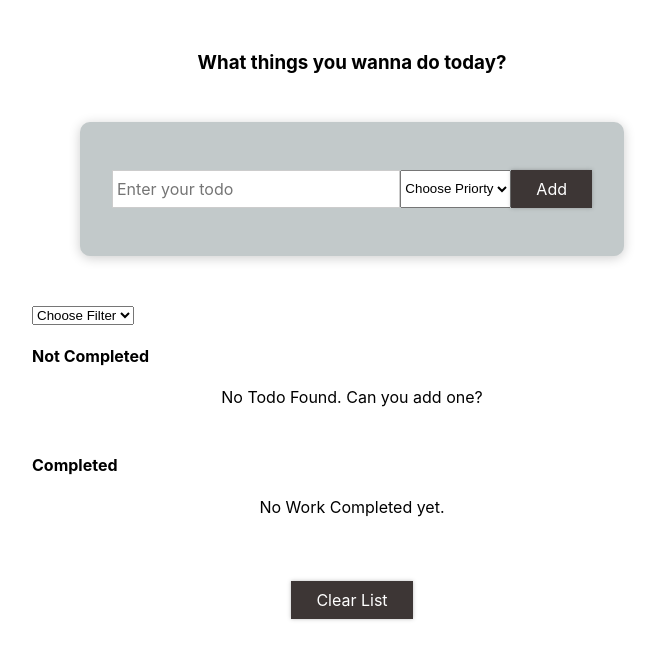
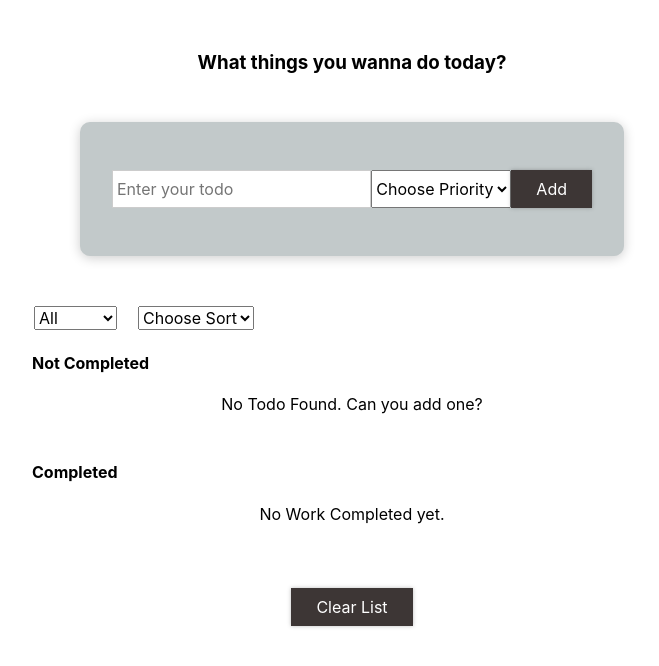
Before and after one commit to VishakAmin/todo_task, a React (Create React App) app: page / in a window 1280 px wide. Shown: the top 666 px of the page, without its empty margins (288-947 px from the left). Built offline with nearby package versions, Linux system fonts and the light colour scheme; the HTML template or start-up script is replaced by a standard one.

Commit message:
Added Filter and sort feature

```diff
--- a/src/App.css
+++ b/src/App.css
@@ -14,6 +14,15 @@
   margin: 3rem auto;
 }
 
+#select-list{
+ display: flex;
+}
+
+#select{
+  width: 100px;
+  padding: 2px;
+}
+
 .header{
   padding-top: 2rem;
   text-align: center  ;
--- a/src/App.js
+++ b/src/App.js
@@ -5,9 +5,7 @@ import TodoInput from './components/Todo/TodoInput/TodoInput';
 import TodoLists from './components/Todo/TodoList/TodoLists';
 import uuid from 'react-uuid'
 import Button from './components/UI/Button/Button';
-
-
-
+import Select from './components/UI/Select/Select';
 
 const getlocalStorageItems = () => {
   const todo = localStorage.getItem('lists');
@@ -19,22 +17,21 @@ const getlocalStorageItems = () => {
   }
 }
 
-
 function App() {
-
   const [todoList, setTodoList] = useState(getlocalStorageItems())
   const [completedTodo, setCompletedTodo] = useState([])
   const [incompleteTodo, setIncompletedTodo] = useState([])
-  const [priortyFilter,  setPriortyFilter] = useState("")
-
+  const [priorityFilter,  setPriorityFilter] = useState("all")
+  const [todoFilter, setTodoFilter] = useState([])
+  const [sortType, setSortType] = useState()
 
 
   useEffect(() => {
     localStorage.setItem('lists', JSON.stringify(todoList))
-
     setCompletedTodo(todoList.filter(list => list.completed === true))
     setIncompletedTodo(todoList.filter(list => list.completed === false))
-    }, [todoList])
+    },[todoList])
+
 
   let todo = (
     <p style={{textAlign:"center"}}>No Todo Found. Can you add one?</p>
@@ -44,12 +41,15 @@ function App() {
     <p style={{textAlign:"center"}}>No Work Completed yet. </p>
   )
 
-  const addTodoList = (task, priorty) => {
+  const addTodoList = (task, priority) => {
     setTodoList(prevList => {
       const updatedList = [...prevList];
-      updatedList.unshift({text:task, id: uuid(), completed: false, priorty:priorty })
+      updatedList.unshift({text:task, id: uuid(), completed: false, priority:priority })
       return updatedList;
     })
+    setTodoFilter(todoList)
+    setTodoFilter("")
+    setSortType("")
     console.log(todoList);
   }
 
@@ -60,29 +60,53 @@ function App() {
     })
   }
 
-  const updateTodoList = (id, newValue) => {
+  const updateTodoList = (id, newValue, newPriority) => {
+    setTodoList(prevList =>  prevList.map( list =>  (
+      list.id === id ? {text:newValue, id:id, completed:false, priority:newPriority} : list
+    )))
+    setPriorityFilter("")
+    console.log(id,newValue);
+  }
 
-    setTodoList(prevList =>  prevList.map( list =>  (
-      list.id === id ? {text:newValue, id:id, completed:false} : list
-    )
-    ))
-    console.log(id,newValue);
-
-  }
   const completedTodolist = (id) => {
       let completed = todoList.map(list=>{
         return list.id === id ? { ...list, completed: !list.completed } : { ...list};
       })
       setTodoList(completed)
+      setPriorityFilter("")
   }
 
   const removeAllList = () => {
     setTodoList([])
+    setPriorityFilter("")
+    setSortType("")
   }
 
-  const handlePriortyFilter = (e) => {
-    setPriortyFilter(e.target.value)
+  const handlePriorityFilter = (e) => {
+    setPriorityFilter(e.target.value)
+    const filterTodo = e.target.value === "all" ? todoList : e.target.value === "high" ? todoList.filter(list => list.priority === "high")  : e.target.value === "low" ? todoList.filter(list => list.priority === "low") : todoList.filter(list => list.priority === "medium")
+    setTodoFilter(filterTodo)
+    setCompletedTodo(filterTodo.filter(list => list.completed === true))
+    setIncompletedTodo(filterTodo.filter(list => list.completed === false))
   }
+
+  const handleSort = (e) => {
+    setSortType(e.target.value);
+    const newList = [...todoList]
+    const sortArray = newList.sort( (a,b) => {
+      const CheckSort = (sortType === "asc") ? -1 : 1;
+      return CheckSort * a.text.localeCompare(b.text)
+    })
+    setTodoList(sortArray)
+    console.log("sasas",sortArray);
+  }
+
+  console.log(todoList, todoFilter);
+  console.log(completedTodo, incompleteTodo);
+  console.log(sortType);
+
+
+
 
   if (incompleteTodo.length > 0) {
     todo = (
@@ -92,12 +116,10 @@ function App() {
 
   if (completedTodo.length > 0 ) {
     compTodo = (
-      <TodoLists list={completedTodo} onDeletelist={deleteTodolist} onCompletedList ={completedTodolist} onUpdateTodoList = {updateTodoList}/>
+      <TodoLists list={completedTodo} onDeletelist={deleteTodolist} onCompletedList ={completedTodolist} onUpdateTodoList = {updateTodoList} />
     )
   }
 
-
-  console.log(priortyFilter);
   return (
     <div >
       <h3 className="header">
@@ -107,13 +129,25 @@ function App() {
         <TodoInput onAddTodo={addTodoList}/>
       </section>
       <section id="lists">
-          <select value={priortyFilter} onChange={handlePriortyFilter}>
-                <option value="" disabled hidden>Choose Filter</option>
+        <div id="select-list">
+          <div id="select">
+          <Select value={priorityFilter} onChange={handlePriorityFilter}>
                 <option value = "all" >All</option>
                 <option value = "low" >Low</option>
                 <option value = "medium">Medium</option>
                 <option value = "high"> High</option>
-          </select>
+          </Select>
+          </div>
+
+          <div id="select">
+          <Select value={sortType} onChange={handleSort}>
+                <option value = "" disabled selected >Choose Sort</option>
+                <option value = "asc" >aA-zZ</option>
+                <option value = "dsc">zZ-aA</option>
+           </Select>
+
+          </div>
+        </div>
         <h4>Not Completed</h4>
         {todo}
       </section>
@@ -122,7 +156,6 @@ function App() {
         <h4>Completed</h4>
         {compTodo}
       </section>
-
       <div className="clear-btn">
         <Button onClick={removeAllList}>Clear List</Button>
       </div>
--- a/src/components/Todo/TodoInput/TodoInput.js
+++ b/src/components/Todo/TodoInput/TodoInput.js
@@ -1,47 +1,46 @@
 import React,{useState} from 'react'
 import Button from '../../UI/Button/Button';
+import Select from '../../UI/Select/Select';
 
 import classes from  "./TodoInput.module.css"
 
-const TodoInput = (props) => {
+const TodoInput = ({edit, onAddTodo, onSubmit}) => {
 
-  const [inputValue, setInputValue] = useState(props.edit ?  props.edit.value : "");
-  const [priorty, setPriorty] = useState("")
-
+  const [inputValue, setInputValue] = useState(edit ?  edit.value : "");
+  const [priority, setPriority] = useState(edit ? edit.priority : "" )
 
   //mobex
   const todoInputChangeHandler = (e) => {
     setInputValue(e.target.value)
   }
 
-
-  const todoPriortyChangeHandler = (e) => {
-    setPriorty(e.target.value)
+  const todoPriorityChangeHandler = (e) => {
+    setPriority(e.target.value)
   }
 
   const formSubmitHandler = (e) => {
     e.preventDefault();
-    props.edit ? props.onSubmit(inputValue) : props.onAddTodo(inputValue, priorty)
+    edit ? onSubmit(inputValue,priority) : onAddTodo(inputValue, priority)
     console.log(inputValue);
     setInputValue("")
-    setPriorty("")
+    setPriority("")
   }
 
-
-  const buttonValue = props.edit ?  "Update" : "Add"
-  const placeholderValue = props.edit ? "Update your Todo" : "Enter your todo"
-
+  const buttonValue = edit ?  "Update" : "Add"
+  const placeholderValue = edit ? "Update your Todo" : "Enter your todo"
+  console.log(edit);
   return (
 
-    <form onSubmit={formSubmitHandler} className={classes.form}>
+    <form onSubmit={formSubmitHandler}>
         <div className={classes.formControl}>
           <input type="text" value={inputValue} required onChange={todoInputChangeHandler} placeholder={placeholderValue}/>
-          <select value={priorty}  required onChange={todoPriortyChangeHandler}>
-                <option value="" disabled hidden>Choose Priorty</option>
+          <Select value={priority} onChange={todoPriorityChangeHandler} required>
+                <option value="" disabled hidden>Choose Priority</option>
                 <option value = "low" >Low</option>
                 <option value = "medium">Medium</option>
                 <option value = "high"> High</option>
-          </select>
+          </Select>
+
           <Button type="submit">{buttonValue}</Button>
        </div>
     </form>
--- a/src/components/Todo/TodoList/TodoLists.js
+++ b/src/components/Todo/TodoList/TodoLists.js
@@ -1,28 +1,23 @@
 import React from 'react'
 import TodoListItem from '../TodoListItem/TodoListItem'
-import classes from "./TodoList.module.css"
+import classes from "./TodoLists.module.css"
 
-const TodoLists = props => {
+const TodoLists = ({onDeletelist, onCompletedList,onUpdateTodoList,onEditList,list}) => {
   return (
     <ul className={classes.listItems}>
-      { props.list.map(list => (
+      { list.map(list => (
         <TodoListItem
           key={list.id}
           id={list.id}
-          onDelete={props.onDeletelist}
-          onComplete={props.onCompletedList}
-          onUpdate={props.onUpdateTodoList}
-          onEdit={props.onEditList}
+          onDelete={onDeletelist}
+          onComplete={onCompletedList}
+          onUpdate={onUpdateTodoList}
+          onEdit={onEditList}
           text = {list.text}
           comp = {list.completed}
+          priority = {list.priority}
 
         >
-        {/* <div className={classes.items}>
-          <div className={ list.completed ? classes.strike :  classes.text}>
-            {list.text}
-          </div>
-        </div> */}
-
         </TodoListItem>
       ))
       }
--- a/src/components/UI/Button/Button.js
+++ b/src/components/UI/Button/Button.js
@@ -3,10 +3,25 @@ import classes from "./Button.module.css"
 
 //passing color as classes
 const Button = ({type, onClick, children, color}) => {
+
+  let colorClasses = classes.btn;
+
+  if (color === "red"){
+    colorClasses = classes.red
+  }
+
+  if (color === "green"){
+    colorClasses = classes.green
+  }
+
+  if (color === "yellow"){
+    colorClasses = classes.yellow
+  }
+
   return (
     <div>
-        <button type={type} onClick={onClick} className={ color === "red" ? classes.red :  color === "green" ? classes.green : color === "yellow"? classes.button: classes.btn} >
-            {children}
+        <button type={type} onClick={onClick} className={ colorClasses } >
+          {children}
         </button>
     </div>
   )
--- a/src/components/UI/Button/Button.module.css
+++ b/src/components/UI/Button/Button.module.css
@@ -44,9 +44,9 @@
   box-shadow: 0 0 8px rgba(0, 0, 0, 0.26);
 }
 
-.button {
+.yellow {
   font: inherit;
-  padding: 0.5rem 1.5rem;
+  padding: 0.5rem 1.25rem;
   border: 1px solid #3d3635;
   color: white;
   background: #e6e600  ;
@@ -54,12 +54,12 @@
   cursor: pointer;
 }
 
-.button:focus {
+.yellow:focus {
   outline: none;
 }
 
-.button:hover,
-.button:active {
+.yellow:hover,
+.yellow:active {
   background: #b3b300;
   border-color: #2b2b2b;
   box-shadow: 0 0 8px rgba(0, 0, 0, 0.26);
--- /dev/null
+++ b/src/components/UI/Select/Select.js
@@ -0,0 +1,14 @@
+import React from 'react'
+import classes from "./Select.module.css"
+
+const Select = ({value, onChange , children}) => {
+    return (
+        <div>
+             <select className={classes.select} value={value} onChange={onChange} required>
+               {children}
+          </select>
+        </div>
+    )
+}
+
+export default Select
--- /dev/null
+++ b/src/components/UI/Select/Select.module.css
@@ -0,0 +1,8 @@
+.select{
+    display: flex;
+    justify-content: space-between;
+    display: block;
+    height: 100%;
+    font: inherit;
+    line-height: 1.5rem;
+}
```
Also changed, not shown: src/components/Todo/TodoListItem/TodoListItem.js (+16 -13 lines), src/components/Todo/TodoList/TodoLists.module.css (renamed from src/components/Todo/TodoList/TodoList.module.css).
